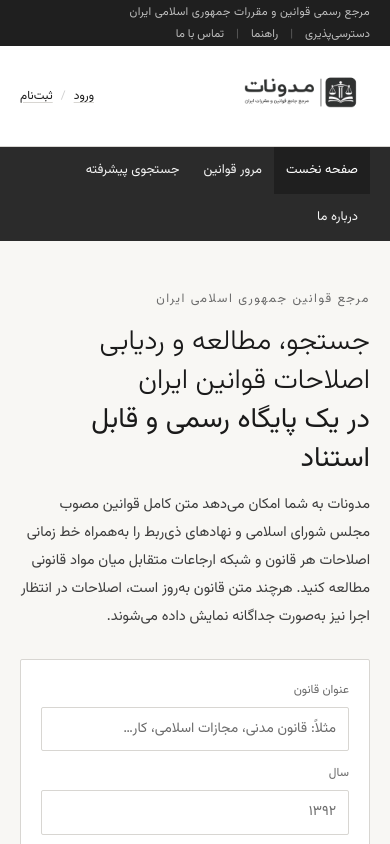
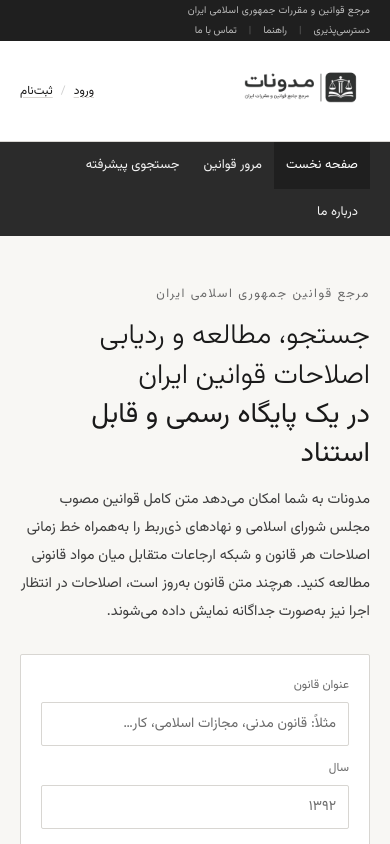
Before and after one commit to Massie382/Modavanat, a Next.js app: page / in a window 390 px wide. Shown: the top 844 px of the page. Built offline with nearby package versions, Linux system fonts and the light colour scheme.

Commit message:
fix(header): drop 'رسمی' from tagline and shrink mobile font so it fits on one line

```diff
--- a/src/components/site/Header.tsx
+++ b/src/components/site/Header.tsx
@@ -81,11 +81,12 @@
           On mobile the tagline + secondary links stack vertically
           (tagline on top, links below) so both fit comfortably on a
           narrow screen. From `sm:` upward they sit on a single row
-          (tagline left, links right). */}
-      <div className="bg-[#1f1f1f] text-[#bdbdbd] text-[11.5px]">
+          (tagline left, links right). Font shrinks on mobile so the
+          tagline fits on one line. */}
+      <div className="bg-[#1f1f1f] text-[#bdbdbd] text-[10px] sm:text-[11.5px]">
         <div className="container-legal flex flex-col sm:flex-row items-start sm:items-center justify-between gap-0.5 sm:gap-4 py-0.5">
           <span className="tracking-wide truncate w-full sm:w-auto">
-            مرجع رسمی قوانین و مقررات جمهوری اسلامی ایران
+            مرجع قوانین و مقررات جمهوری اسلامی ایران
           </span>
           <span className="flex items-center gap-3 sm:gap-4 shrink-0">
             <a href="/accessibility" className="hover:text-white transition-colors">دسترسی‌پذیری</a>
```
